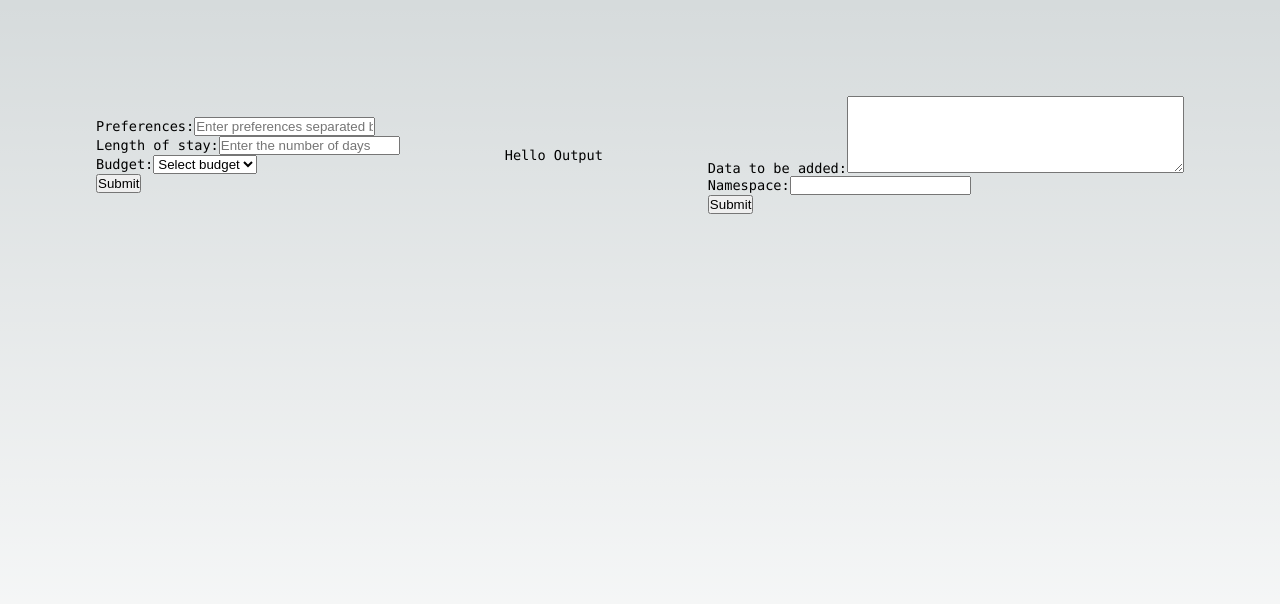
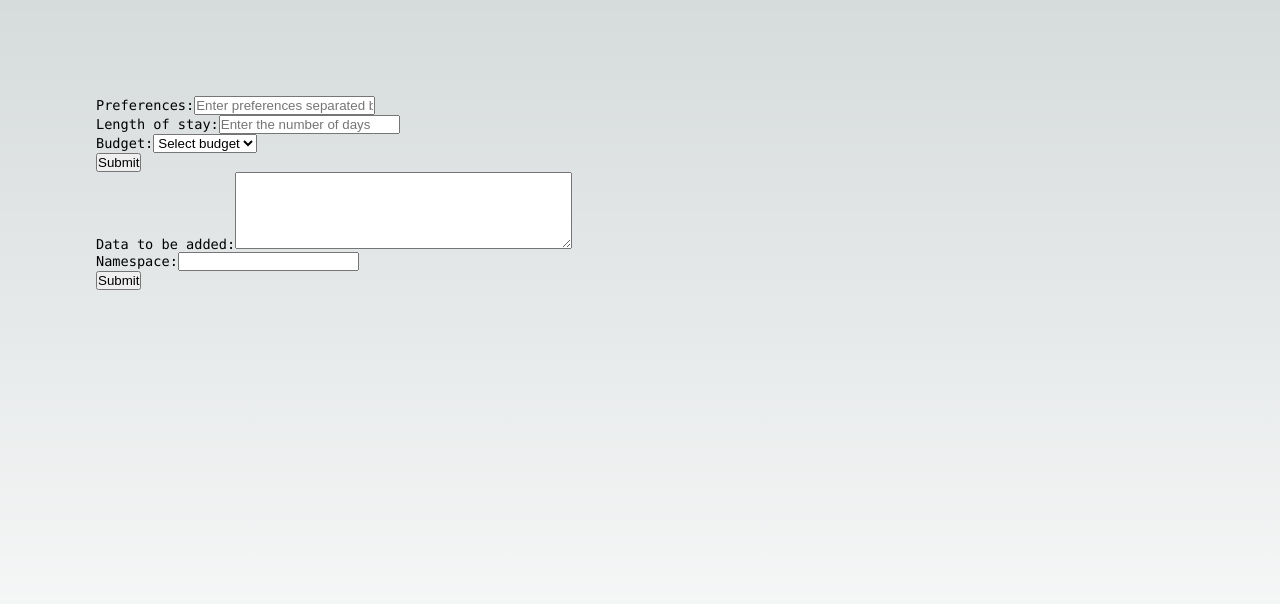
Before and after one commit to Woods-Jack/AspireHackathon2024, a Next.js app: page / in a window 1280 px wide. Shown: the top 604 px of the page. Built offline with nearby package versions, Linux system fonts and the light colour scheme.

Commit message:
Added output to screen

```diff
--- a/components/MainInterface.tsx
+++ b/components/MainInterface.tsx
@@ -28,7 +28,8 @@ const MainInterface = () => {
           }),
         });
         const itinerary = await response.json();
-        setOutput(itinerary);
+        console.log('FINAL OUTPUT', itinerary);
+        setOutput(itinerary.kwargs.content);
       } else {
         console.log('No indexes found, please create an index')
       }
@@ -63,11 +64,13 @@ const MainInterface = () => {
   }
 
   return(
-    <>
-    <InputForm inputSubmitCb={getItinerary} />
-    <Output content={output}/>
-    <DataEntry addDataCb={addPineconeData} />
-    </>
+    <div>
+      <div>
+        <InputForm inputSubmitCb={getItinerary} />
+        <DataEntry addDataCb={addPineconeData} />
+      </div>
+    <Output content={output} />
+    </div>
   )
 }
 
--- a/components/Output.tsx
+++ b/components/Output.tsx
@@ -1,9 +1,11 @@
+import Markdown from "react-markdown";
+
 interface OutputProps {
   content: string;
 }
 
 const Output = ({content}:OutputProps) => {
-  return `Hello Output ${content}`
+  return <Markdown>{content}</Markdown>
 }
 
 export default Output;
--- a/package.json
+++ b/package.json
@@ -12,11 +12,12 @@
     "@langchain/core": "^0.1.17",
     "@langchain/openai": "^0.0.12",
     "@langchain/pinecone": "^0.0.1",
-    "@pinecone-database/pinecone": "^2.0.0",
+    "@pinecone-database/pinecone": "^2.0.1",
     "langchain": "^0.1.7",
     "next": "14.0.4",
     "react": "^18",
-    "react-dom": "^18"
+    "react-dom": "^18",
+    "react-markdown": "^9.0.1"
   },
   "devDependencies": {
     "@types/node": "^20",
```
Also changed, not shown: 1 other file (tests, documents, lock files or other folders).
